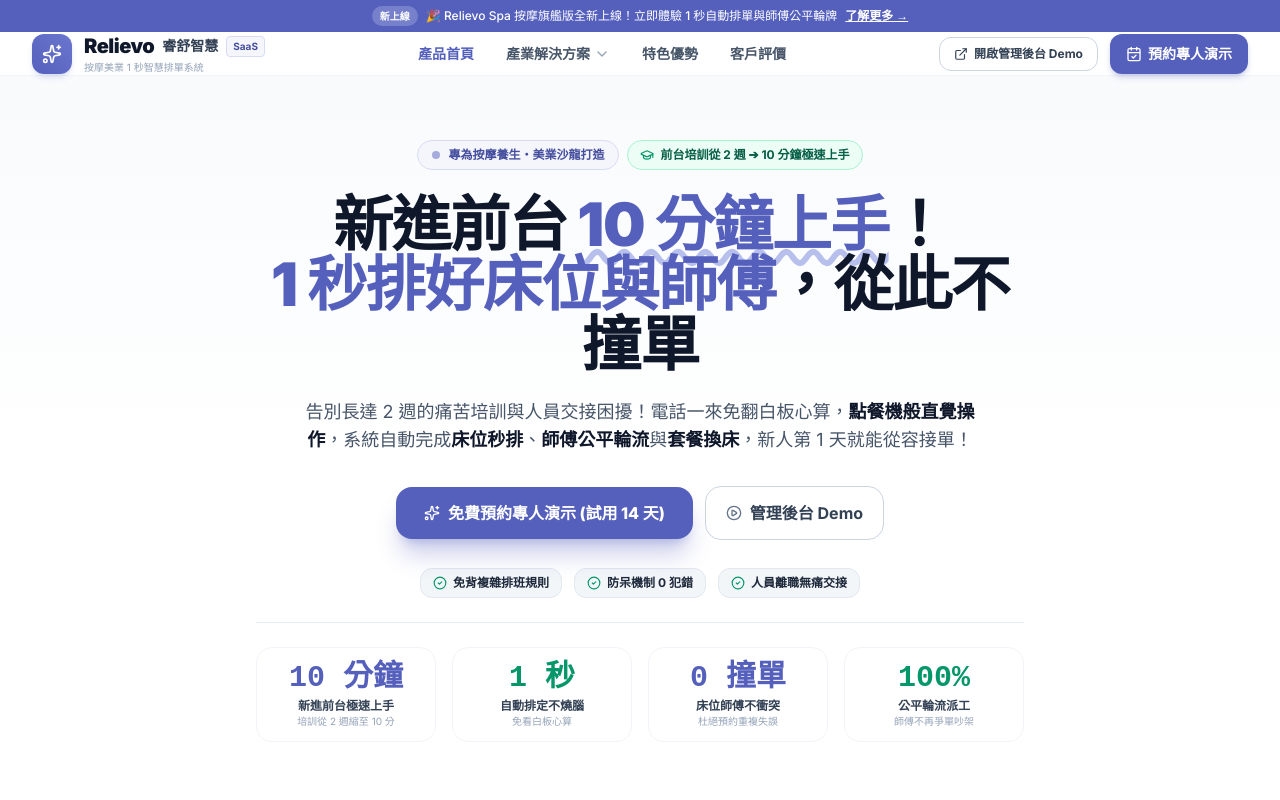
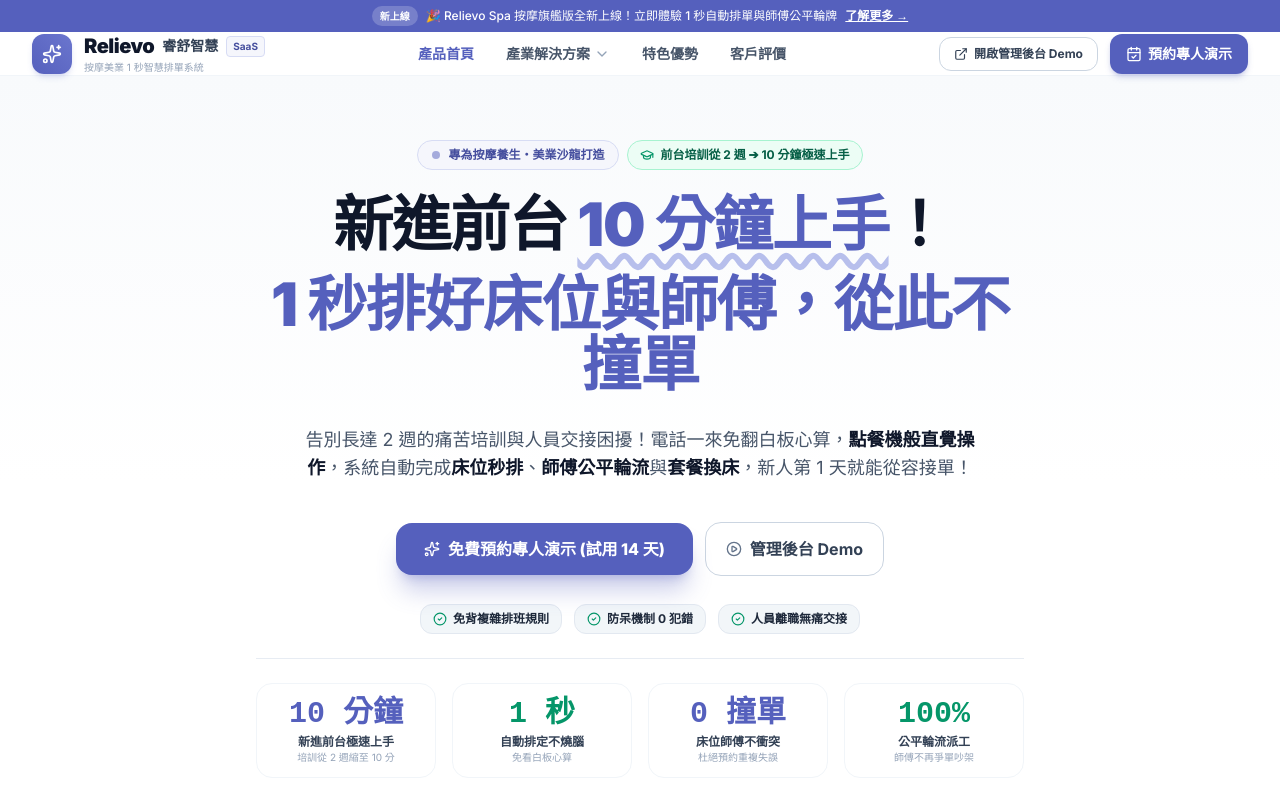
Before and after one commit to jerryxue-project/relievo_landing, a Vue app: page / in a window 1280 px wide. Shown: the top 800 px of the page. Built offline with nearby package versions, Linux system fonts and the light colour scheme.

Commit message:
style: increase margin and vertical line spacing for main hero headline

```diff
--- a/src/components/HeroSection.vue
+++ b/src/components/HeroSection.vue
@@ -18,13 +18,13 @@
         </div>
 
         <!-- Main Headline -->
-        <h1 class="text-3xl sm:text-5xl lg:text-6xl font-black text-slate-900 tracking-tight leading-[1.18]">
-          新進前台 <span class="text-brand-600 underline decoration-brand-300 decoration-wavy underline-offset-4">10 分鐘上手</span>！<br />
-          <span class="text-brand-600">1 秒排好床位與師傅</span>，從此不撞單
+        <h1 class="text-3xl sm:text-5xl lg:text-6xl font-black text-slate-900 tracking-tight leading-snug sm:leading-tight my-7 sm:my-10">
+          <span class="block">新進前台 <span class="text-brand-600 underline decoration-brand-300 decoration-wavy underline-offset-8">10 分鐘上手</span>！</span>
+          <span class="block mt-3 sm:mt-5 text-brand-600">1 秒排好床位與師傅，從此不撞單</span>
         </h1>
 
         <!-- Subheadline -->
-        <p class="text-base sm:text-lg text-slate-600 leading-relaxed max-w-2xl mx-auto">
+        <p class="text-base sm:text-lg text-slate-600 leading-relaxed max-w-2xl mx-auto pt-2 pb-2">
           告別長達 2 週的痛苦培訓與人員交接困擾！電話一來免翻白板心算，<strong class="text-slate-900 font-bold">點餐機般直覺操作</strong>，系統自動完成<strong class="text-slate-900 font-bold">床位秒排</strong>、<strong class="text-slate-900 font-bold">師傅公平輪流</strong>與<strong class="text-slate-900 font-bold">套餐換床</strong>，新人第 1 天就能從容接單！
         </p>
 
```
Also changed, not shown: 1 other file (tests, documents, lock files or other folders).
